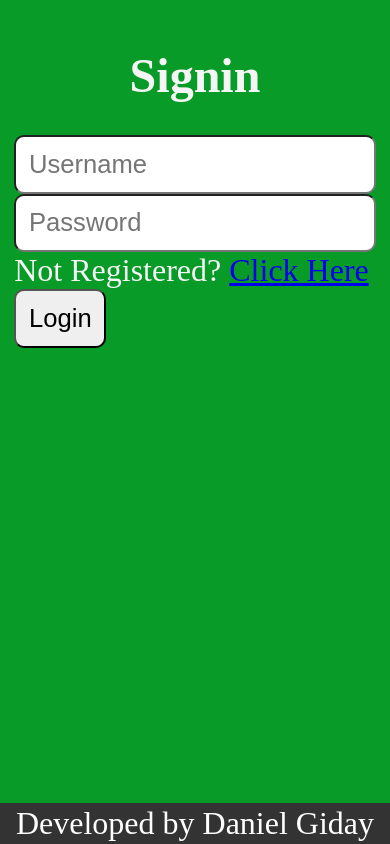
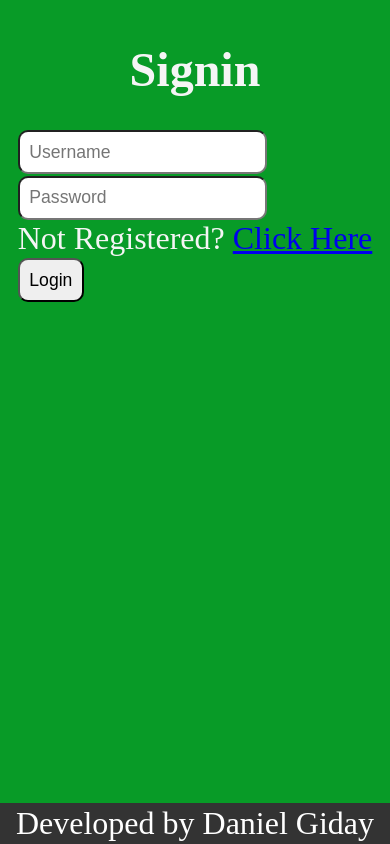
Before and after one commit to codewithdani/weather_app, a Flask app: page / in a window 390 px wide. Run offline with Flask 3, Linux system fonts and the light colour scheme.

Commit message:
css update

```diff
--- a/static/styles/style.css
+++ b/static/styles/style.css
@@ -58,16 +58,16 @@ th, td {
     }
 
     .navbar a {
-        font-size: 14px; /* Reduce font size for mobile */
+        font-size: 10px; /* Reduce font size for mobile */
     }
 
     body {
-        padding: 1rem; /* Reduce body padding for mobile */
+        padding: .6rem; /* Reduce body padding for mobile */
     }
 
     input, button {
-        font-size: 1.6rem; /* Slightly reduce font size for mobile */
-        padding: 0.8rem; /* Adjust padding for mobile */
+        font-size: 1.1rem; /* Slightly reduce font size for mobile */
+        padding: 0.6rem; /* Adjust padding for mobile */
     }
 
     footer {
```
